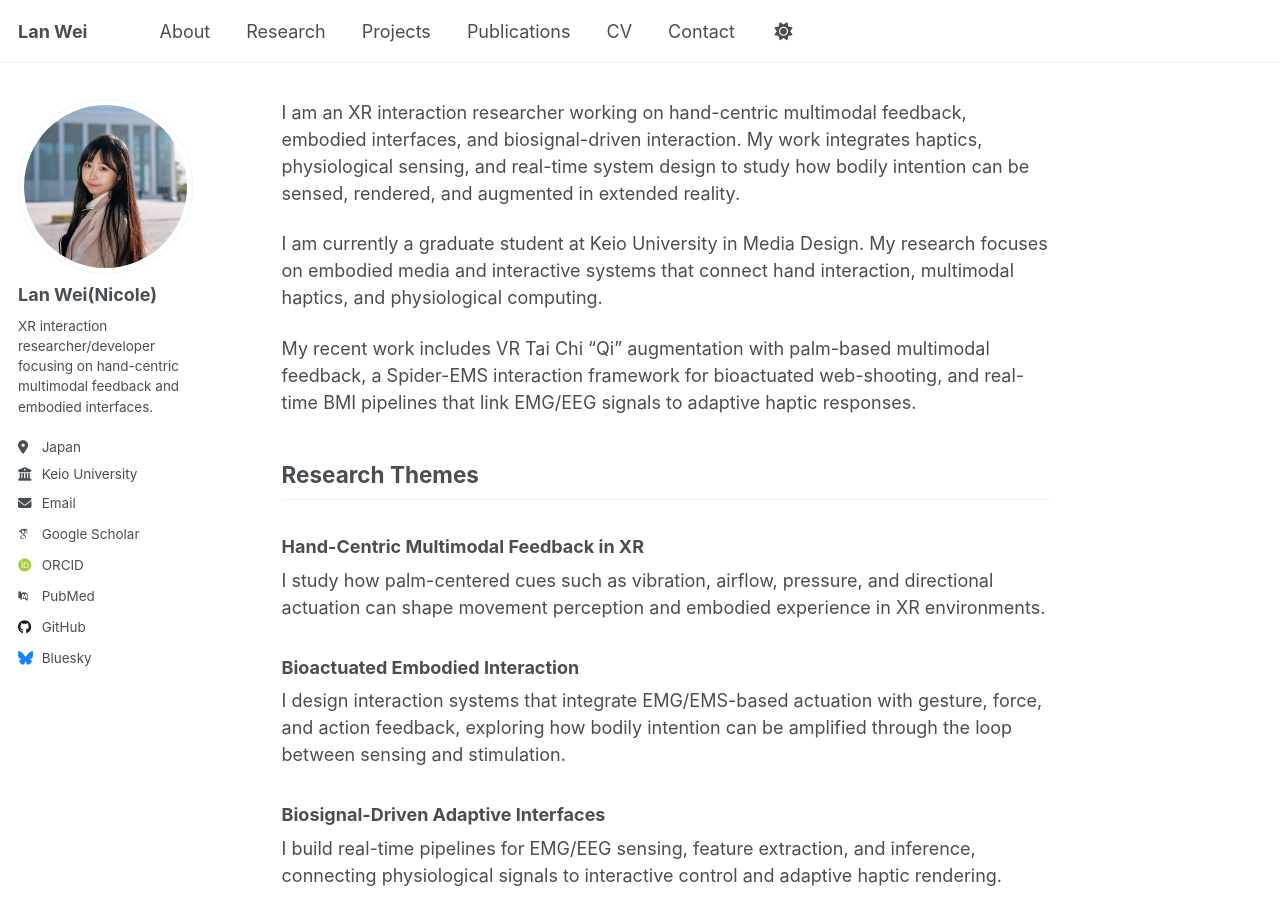
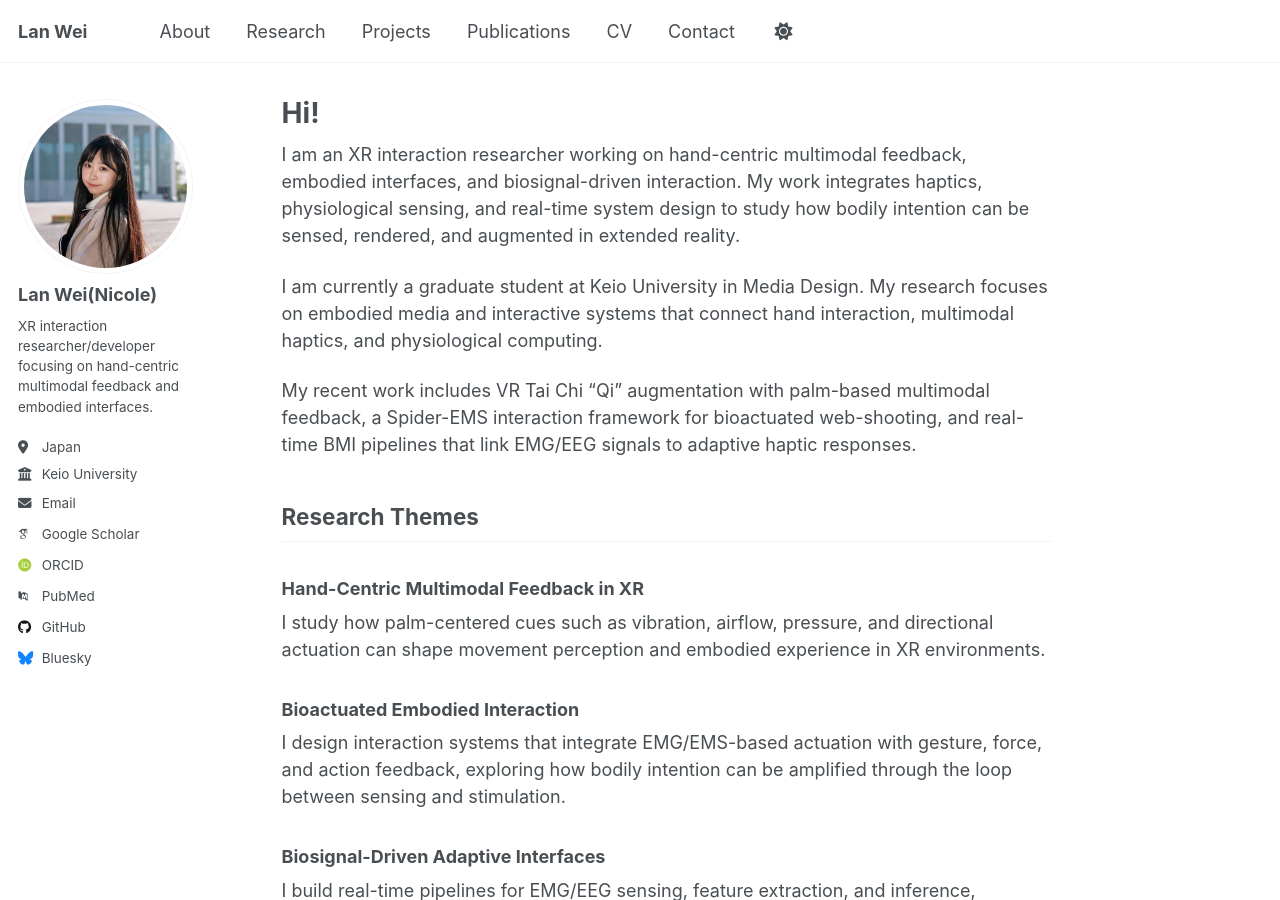
Before and after one commit to LanWei0421/LanWei0421.github.io, a Jekyll site: the page built from _pages/about.md, in a window 1280 px wide and 900 px high. Built offline with Jekyll 4.4.1, drawn with Linux system fonts in a browser that asks for light colours; some web fonts are replaced; our own code applies the rules of GitHub Pages for plain Markdown files; a script that is not in the unit is left out.

```diff
--- a/_pages/about.md
+++ b/_pages/about.md
@@ -1,3 +1,11 @@
+---
+permalink: /
+title: "Hi!"
+author_profile: true
+redirect_from:
+  - /about/
+  - /about.html
+---
 I am an XR interaction researcher working on hand-centric multimodal feedback, embodied interfaces, and biosignal-driven interaction. My work integrates haptics, physiological sensing, and real-time system design to study how bodily intention can be sensed, rendered, and augmented in extended reality.
 
 I am currently a graduate student at Keio University in Media Design. My research focuses on embodied media and interactive systems that connect hand interaction, multimodal haptics, and physiological computing.
```
